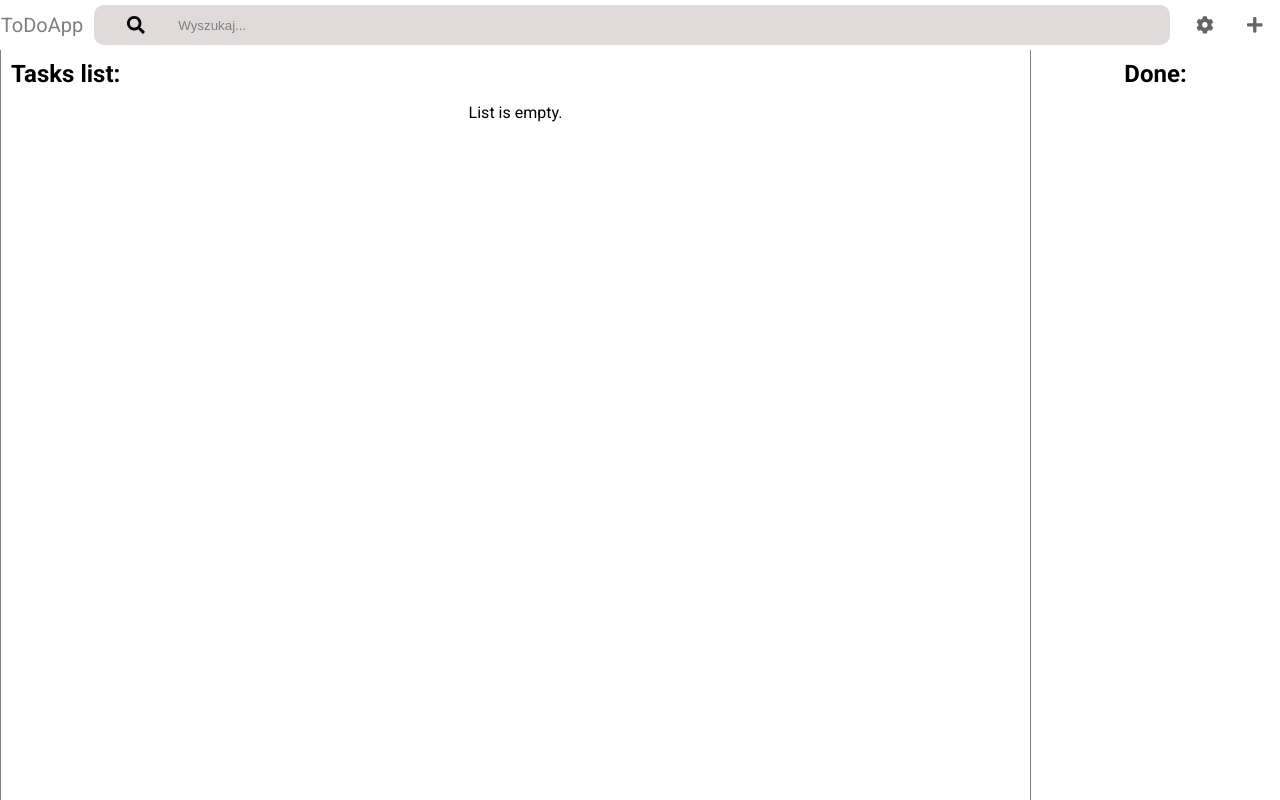
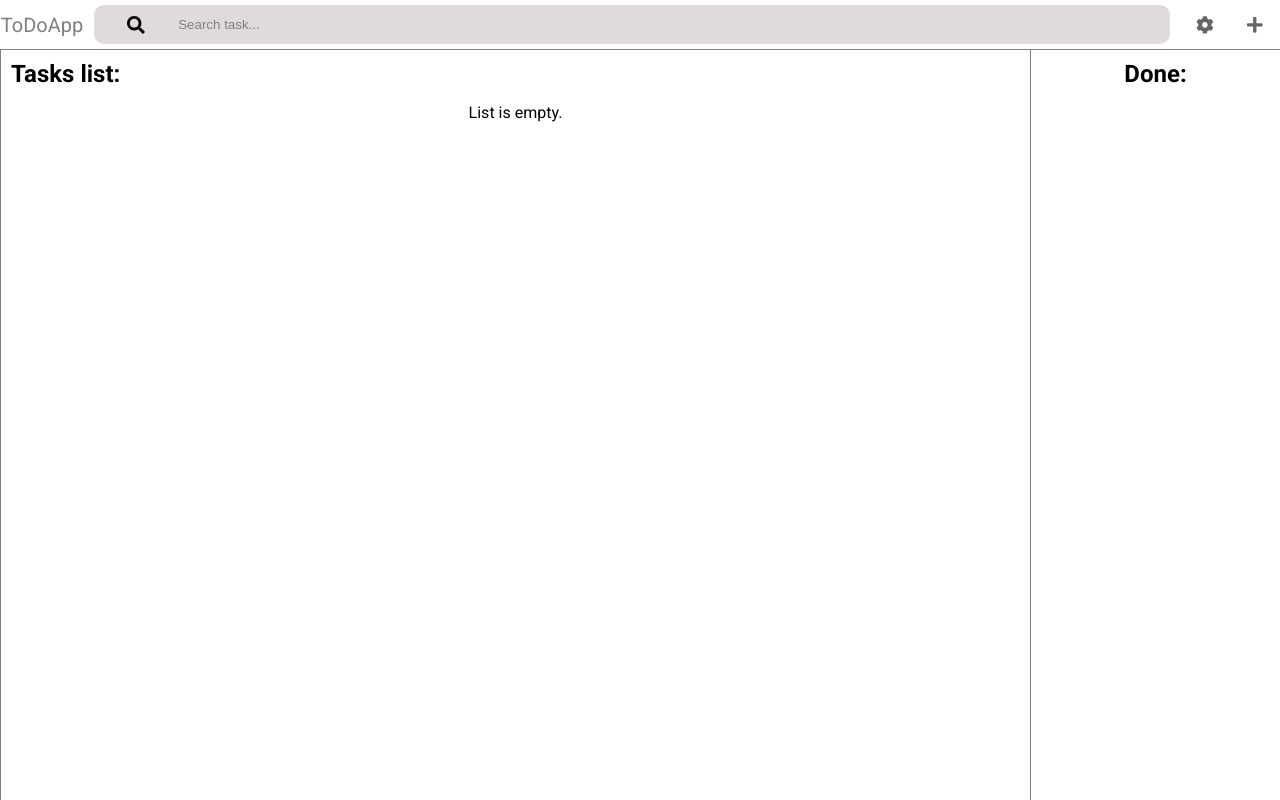
Before and after one commit to pswitalski/ToDoApp, a React (Create React App) app: page / in a window 1280 px wide. Built offline with nearby package versions, Linux system fonts and the light colour scheme.

Commit message:
handle search tasks

```diff
--- a/src/components/App/App.js
+++ b/src/components/App/App.js
@@ -67,11 +67,27 @@ function App() {
     setTasksList([]);
   }
 
+  const [filteredTasksList, setFilteredTasksList] = useState([]);
+
+  const handleSearch = (inputValue) => {
+
+    if (inputValue !== '') {
+      const currentTasksList = [...tasksList];
+      const filteredTasksList = currentTasksList.filter(task => (
+      task.task.includes(inputValue)
+      ))
+      setFilteredTasksList(filteredTasksList);
+    } else {
+      setFilteredTasksList([]);
+    }
+  }
+
   return (
     <StyledApp className="App" darkTheme={darkTheme} >
       <GlobalStyle />
-        <Header handleToggleTaskOpen={handleToggleTaskOpen} handleAddTaskClose={handleAddTaskClose} handleSettingsOpen={handleSettingsOpen} handleSettingsClose={handleSettingsClose} darkTheme={darkTheme} />
-        <Main tasksList={tasksList} handleDeleteTask={handleDeleteTask} darkTheme={darkTheme} doneTasks={doneTasks} handleMoveTaskToDone={handleMoveTaskToDone} handleClearDoneTasks={handleClearDoneTasks} handleClearTasksList={handleClearTasksList} />
+        <Header handleToggleTaskOpen={handleToggleTaskOpen} handleAddTaskClose={handleAddTaskClose} handleSettingsOpen={handleSettingsOpen} handleSettingsClose={handleSettingsClose} darkTheme={darkTheme} handleSearch={handleSearch} />
+
+        <Main tasksList={filteredTasksList.length ? filteredTasksList : tasksList} handleDeleteTask={handleDeleteTask} darkTheme={darkTheme} doneTasks={doneTasks} handleMoveTaskToDone={handleMoveTaskToDone} handleClearDoneTasks={handleClearDoneTasks} handleClearTasksList={handleClearTasksList} />
 
         {addTaskOpen ? <AddTask nextTaskId={nextTaskId} handleAddTaskClose={handleAddTaskClose} handleAddNewTask={handleAddNewTask} darkTheme={darkTheme} /> : null}
 
--- a/src/components/Header/Header.js
+++ b/src/components/Header/Header.js
@@ -6,11 +6,11 @@ import Logo from "./Logo/Logo";
 import Controls from "./Controls/Controls";
 import SearchBar from "./SearchBar/SearchBar";
 
-function Header({handleToggleTaskOpen, handleAddTaskClose, handleSettingsOpen, handleSettingsClose, darkTheme}) {
+function Header({handleToggleTaskOpen, handleAddTaskClose, handleSettingsOpen, handleSettingsClose, darkTheme, handleSearch}) {
     return(
         <StyledHeader>
             <Logo />
-            <SearchBar />
+            <SearchBar handleSearch={handleSearch} />
             <Controls handleToggleTaskOpen={handleToggleTaskOpen} handleAddTaskClose={handleAddTaskClose} handleSettingsOpen={handleSettingsOpen} handleSettingsClose={handleSettingsClose} darkTheme={darkTheme} />
         </StyledHeader>
     )
--- a/src/components/Header/Header.styles.js
+++ b/src/components/Header/Header.styles.js
@@ -5,4 +5,5 @@ export const StyledHeader = styled.header`
     display: flex;
     align-items: center;
     justify-content: flex-start;
+    border-bottom: 1px solid grey;
 `;
--- a/src/components/Header/SearchBar/SearchBar.js
+++ b/src/components/Header/SearchBar/SearchBar.js
@@ -4,8 +4,10 @@ import { StyledSearchBar, StyledButton, StyledInput } from "./SearchBar.style";
 import { FontAwesomeIcon } from "@fortawesome/react-fontawesome";
 import { faSearch } from "@fortawesome/free-solid-svg-icons";
 
-function SearchBar() {
+function SearchBar({handleSearch}) {
 
+
+    const [inputValue, setInputValue] = useState('');
     const [isActive, setIsActive] = useState(false);
 
     const handleInputFocus = () => {
@@ -16,12 +18,17 @@ function SearchBar() {
         setIsActive(false);
     }
 
+    const handleInputChange = (e) => {
+        setInputValue(e.target.value);
+        handleSearch(e.target.value);
+    }
+
     return(
         <StyledSearchBar isActive={isActive} >
             <StyledButton isActive={isActive} >
                 <FontAwesomeIcon icon={faSearch} size="lg" />
             </StyledButton>
-            <StyledInput isActive={isActive} onBlur={handleInputBlur} onFocus={handleInputFocus} placeholder="Wyszukaj..." ></StyledInput>
+            <StyledInput value={inputValue} onChange={handleInputChange} isActive={isActive} onBlur={handleInputBlur} onFocus={handleInputFocus} placeholder="Search task..." ></StyledInput>
         </StyledSearchBar>
     )
 }
```
